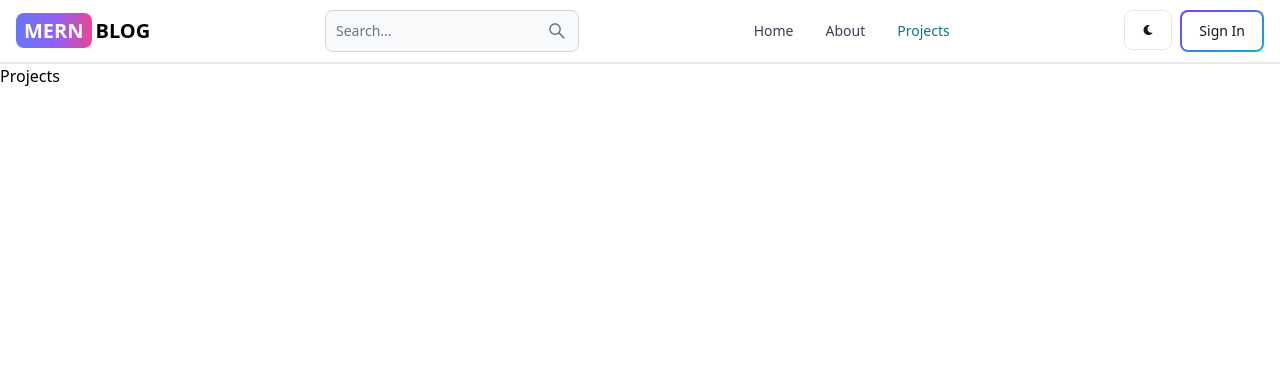
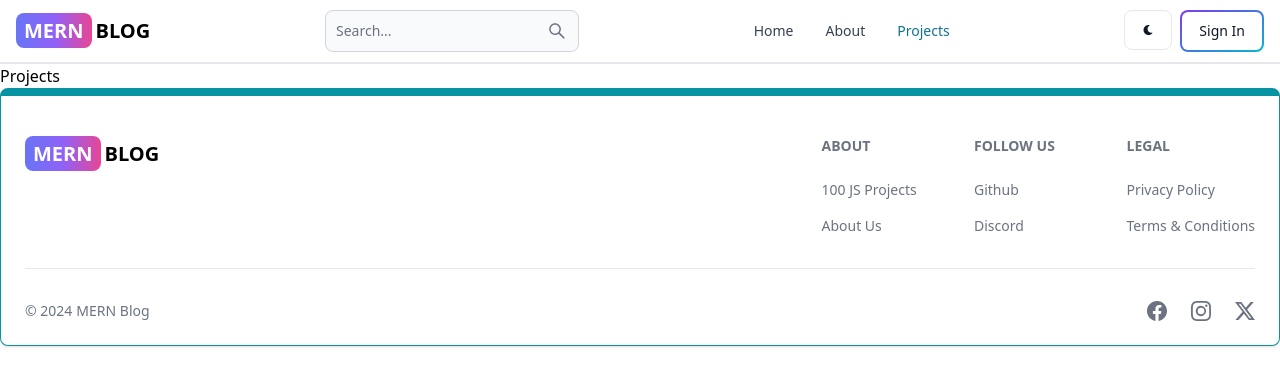
Before and after one commit to CMS-Sarge/mern-blog, a React (Vite) app in the folder client/: page /projects in a window 1280 px wide. Shown: the top 386 px of the page. Built offline with nearby package versions, Linux system fonts and the light colour scheme.

Commit message:
create footer component

```diff
--- a/client/src/App.jsx
+++ b/client/src/App.jsx
@@ -6,6 +6,7 @@
 import Dashboard from "./pages/Dashboard";
 import Projects from "./pages/Projects";
 import Header from "./components/Header";
+import Footer from "./components/Footer";
 
 export default function App() {
 	return (
@@ -19,6 +20,7 @@
 				<Route path="/dashboard" element={<Dashboard />} />
 				<Route path="/projects" element={<Projects />} />
 			</Routes>
+			<Footer />
 		</BrowserRouter>
 	);
 }
--- /dev/null
+++ b/client/src/components/Footer.jsx
@@ -0,0 +1,73 @@
+import { Footer } from "flowbite-react";
+import { Link } from "react-router-dom";
+import { BsFacebook, BsInstagram, BsTwitterX } from "react-icons/bs";
+
+export default function FooterComponent() {
+	return (
+		<Footer container className="border border-t-8 border-teal-500">
+			<div className="w-full max-w-7xl mx-auto">
+				<div className="grid w-full justify-between sm:flex md:grid-cols-1">
+					<div className="mt-5">
+						<Link
+							to={"/"}
+							className="self-center whitespace-nowrap text-lg sm:text-xl font-semibold dark:text-white"
+						>
+							<span className="px-2 py-1 mr-1 bg-gradient-to-r from-indigo-500 via-purple-500 to-pink-500 rounded-lg text-white">
+								MERN
+							</span>
+							BLOG
+						</Link>
+					</div>
+					<div className="grid grid-cols-2 gap-8 mt-4 sm:grid-cols-3 sm:gap-6">
+						<div>
+							<Footer.Title title="About" />
+							<Footer.LinkGroup col>
+								<Footer.Link
+									href="https://www.100jsprojects.com"
+									target="_blank"
+									rel="noopener noreferrer"
+								>
+									100 JS Projects
+								</Footer.Link>
+								<Footer.Link href="/about">About Us</Footer.Link>
+							</Footer.LinkGroup>
+						</div>
+						<div>
+							<Footer.Title title="Follow us" />
+							<Footer.LinkGroup col>
+								<Footer.Link
+									href="https://www.github.com"
+									target="_blank"
+									rel="noopener noreferrer"
+								>
+									Github
+								</Footer.Link>
+								<Footer.Link href="#">Discord</Footer.Link>
+							</Footer.LinkGroup>
+						</div>
+						<div>
+							<Footer.Title title="Legal" />
+							<Footer.LinkGroup col>
+								<Footer.Link href="#">Privacy Policy</Footer.Link>
+								<Footer.Link href="#">Terms &amp; Conditions</Footer.Link>
+							</Footer.LinkGroup>
+						</div>
+					</div>
+				</div>
+				<Footer.Divider />
+				<div className="w-full sm:flex sm:items-center sm:justify-between">
+					<Footer.Copyright
+						href="#"
+						by="MERN Blog"
+						year={new Date().getFullYear()}
+					/>
+					<div className="flex gap-6 sm:mt-0 mt-4 sm:justify-center">
+						<Footer.Icon href="#" icon={BsFacebook} />
+						<Footer.Icon href="#" icon={BsInstagram} />
+						<Footer.Icon href="#" icon={BsTwitterX} />
+					</div>
+				</div>
+			</div>
+		</Footer>
+	);
+}
```
